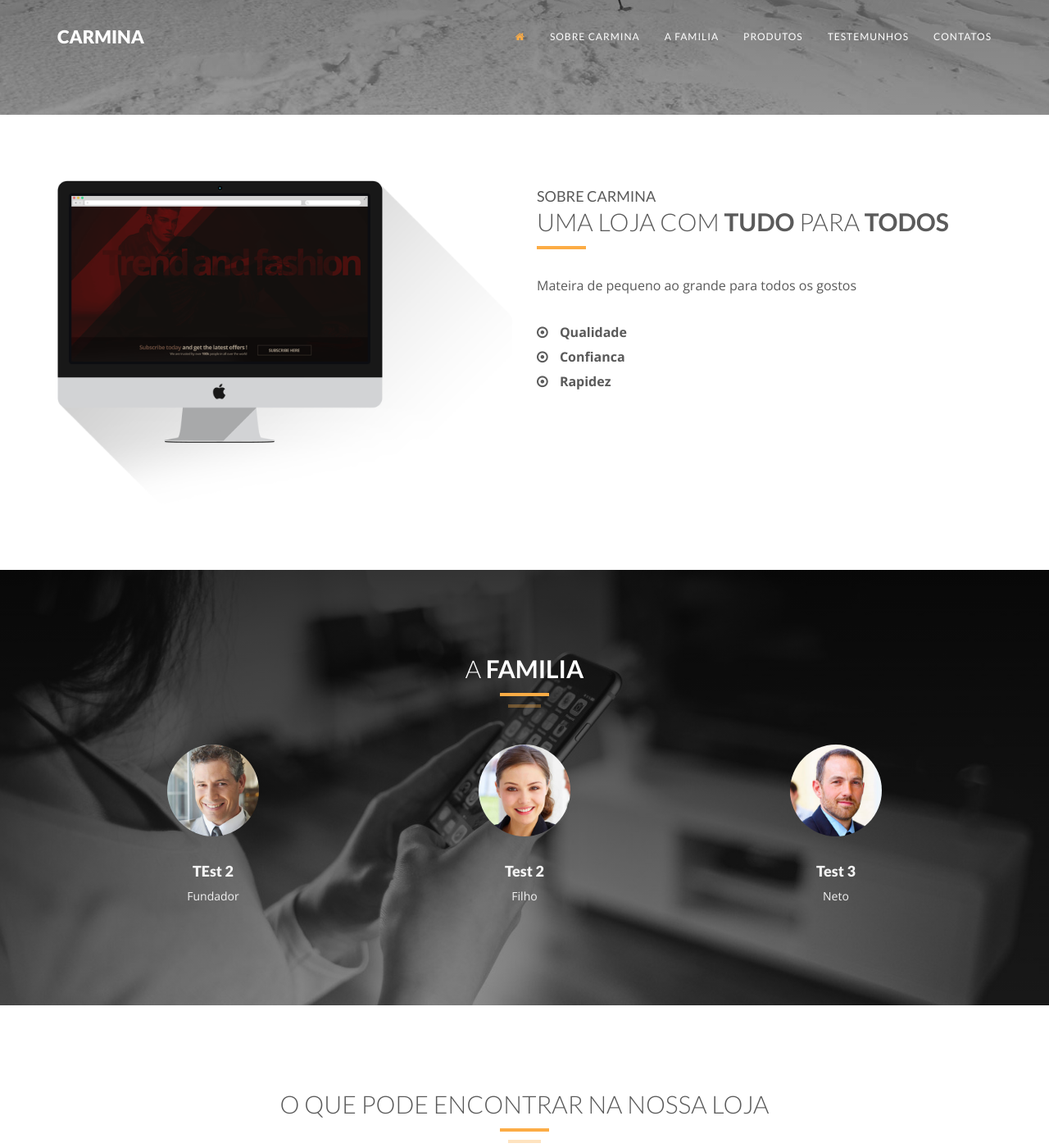
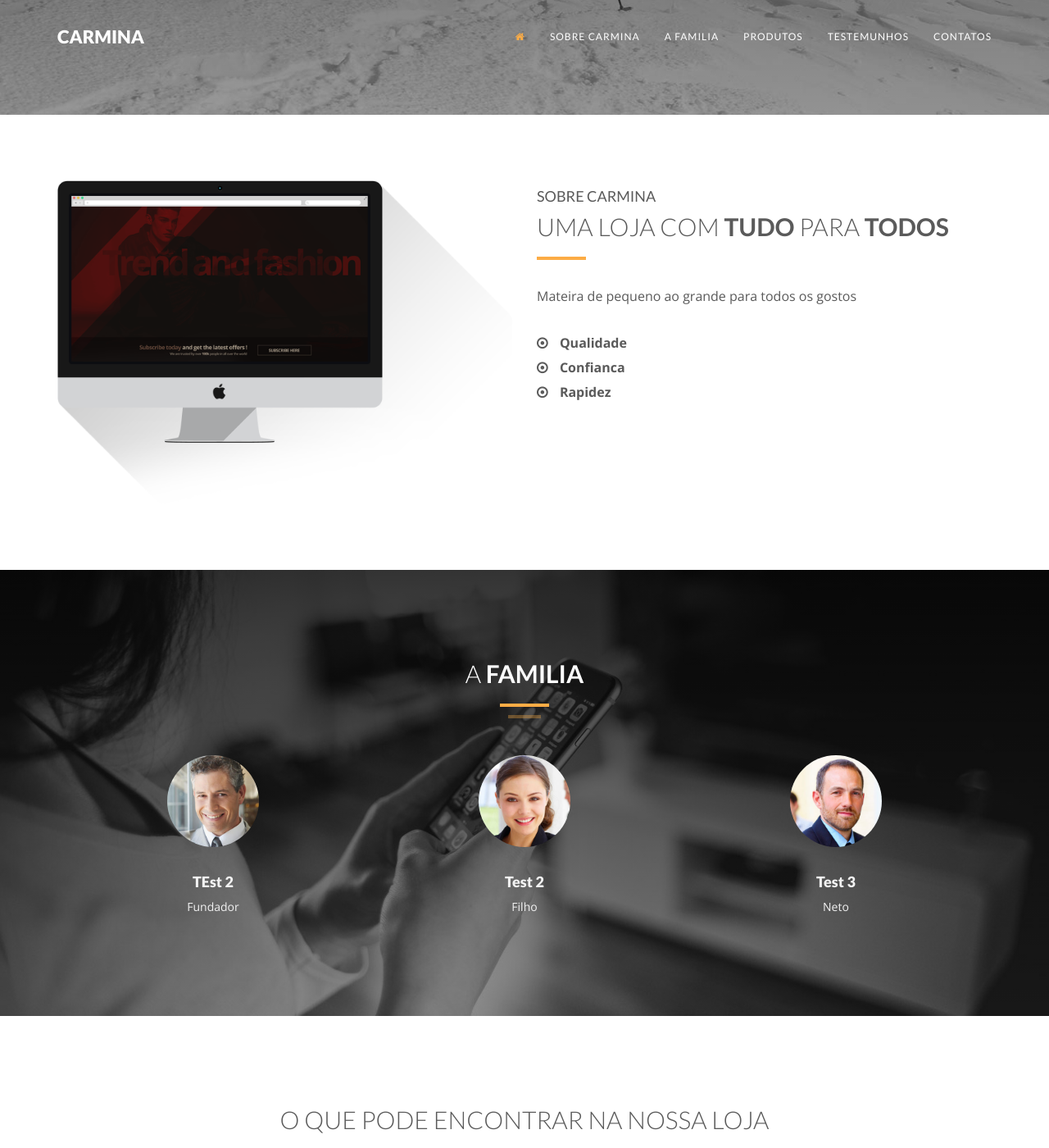
Before and after one commit to pmpfl/carmina, a Jekyll site: the page built from index.html, in a window 1280 px wide and 1400 px high, scrolled down 610 px. Shown: the whole window at 82% size. Built offline with Jekyll 4.4.1, drawn with Linux system fonts in a browser that asks for light colours; nearby versions of some CDN libraries.

Commit message:
fix headers

```diff
--- a/css/style.css
+++ b/css/style.css
@@ -16,7 +16,6 @@ h1 strong{
 }
 h2{
 	text-transform: uppercase;
-	line-height: 20px;
 	margin:  0;
 }
 h3{
```
